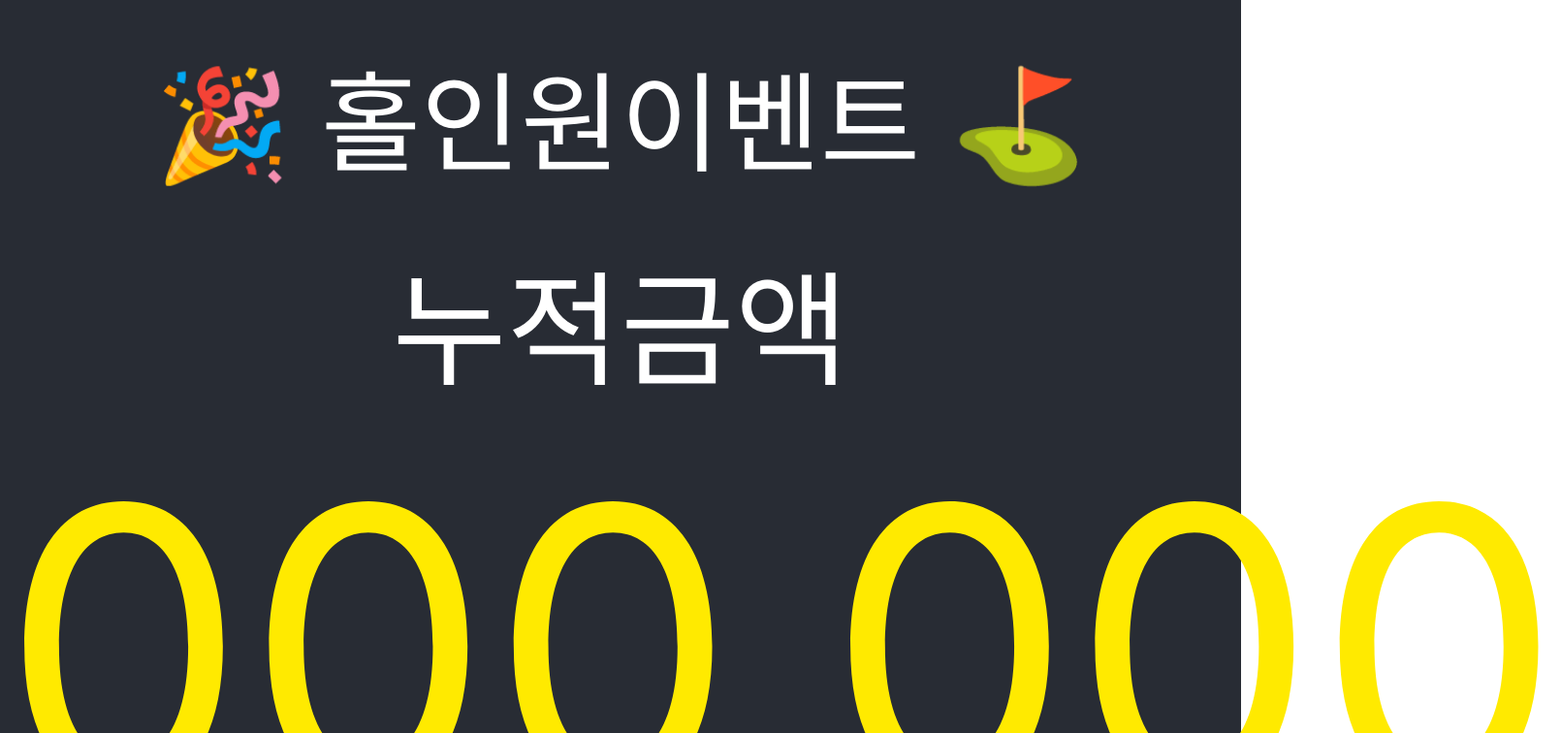
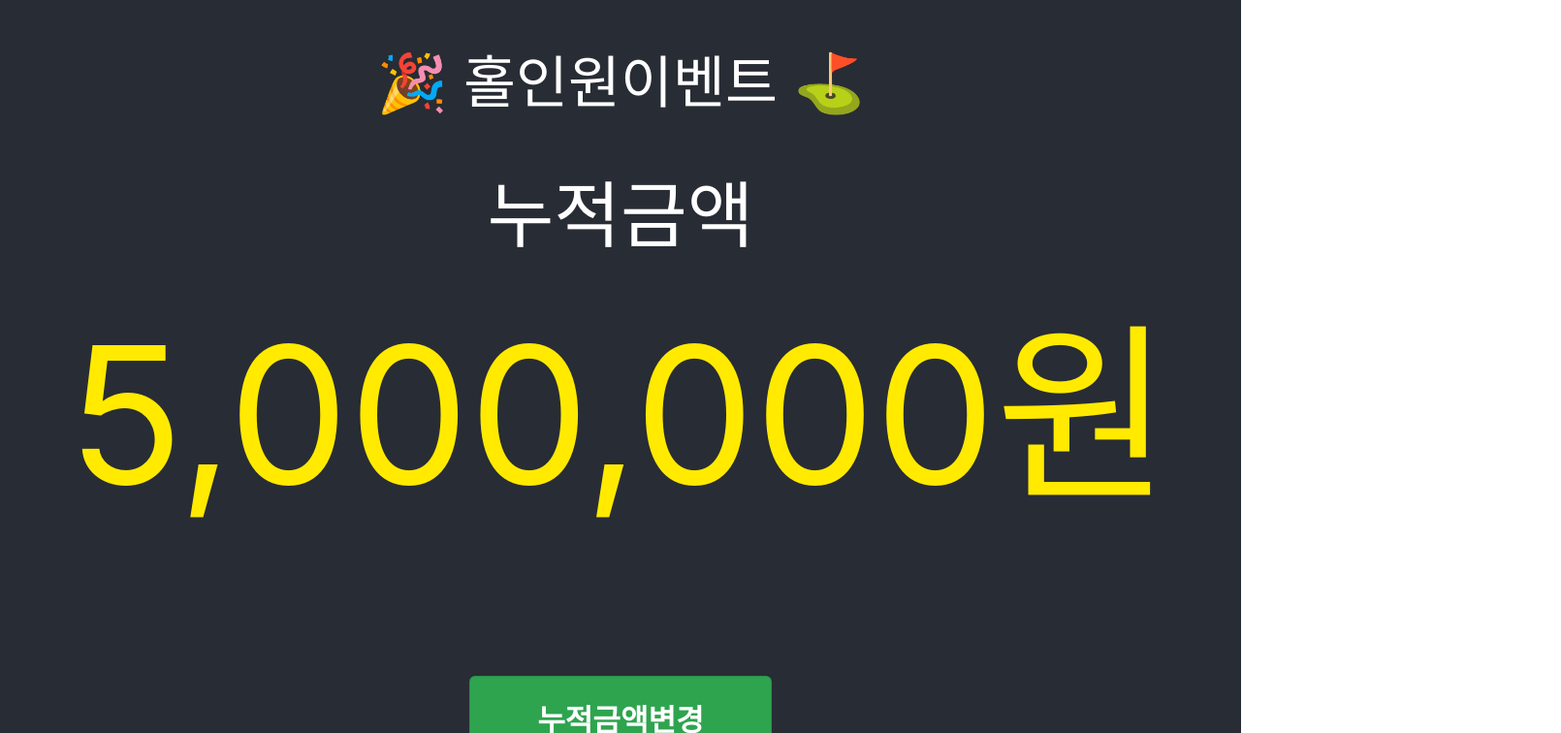
Before and after one commit to Rick00Kim/screengolf-hole-in-one, a React (Create React App) app in the folder frontend/: page / in a window 1280 px wide. Shown: the top 756 px of the page at 97% size, 1610 px wide, since content can reach past the window. Built offline with nearby package versions, Linux system fonts and the light colour scheme.

Commit message:
Modify all font size

```diff
--- a/frontend/src/App.css
+++ b/frontend/src/App.css
@@ -16,8 +16,16 @@
   color: #61dafb;
 }
 
+.event-title {
+  margin-top: 3%;
+  margin-bottom: 3%;
+}
+
+.event-amount {
+  color: #ffea00;
+}
+
 /* Button CSS */
-
 .buttonGroup {
   display: flex;
   width: 100%;
@@ -40,7 +48,6 @@
   display: inline-block;
   font-family: -apple-system, system-ui, "Segoe UI", Helvetica, Arial,
     sans-serif, "Apple Color Emoji", "Segoe UI Emoji";
-  font-size: 40px;
   font-weight: 600;
   line-height: 20px;
   padding: 6px 16px;
@@ -95,7 +102,6 @@
   display: inline-block;
   font-family: -apple-system, system-ui, "Segoe UI", Helvetica, Arial,
     sans-serif, "Apple Color Emoji", "Segoe UI Emoji";
-  font-size: 40px;
   font-weight: 600;
   line-height: 20px;
   padding: 6px 16px;
@@ -149,7 +155,6 @@
   display: inline-block;
   font-family: -apple-system, system-ui, "Segoe UI", Helvetica, Arial,
     sans-serif, "Apple Color Emoji", "Segoe UI Emoji";
-  font-size: 40px;
   font-weight: 600;
   line-height: 20px;
   padding: 6px 16px;
@@ -187,3 +192,38 @@
   background-color: #298e89;
   box-shadow: rgba(20, 70, 32, 0.2) 0 1px 0 inset;
 }
+
+@media (min-width: 768px) {
+  .event-title {
+    font-size: calc(1rem + ((1vw - 0.48em) * 8.3333));
+  }
+  .event-amount-comment {
+    font-size: calc(2rem + ((1vw - 0.48em) * 8.3333));
+  }
+  .event-amount {
+    font-size: calc(5rem + ((1vw - 7.68px) * 22.7778));
+  }
+
+  .button-increase,
+  .button-decrease,
+  .button-apply {
+    font-size: calc(1.5rem + ((1vw - 7.68px) * 1.3889));
+  }
+}
+
+@media (min-width: 1920px) {
+  .event-title {
+    font-size: 7em;
+  }
+  .event-amount-comment {
+    font-size: 8em;
+  }
+  .event-amount {
+    font-size: 400px;
+  }
+  .button-increase,
+  .button-decrease,
+  .button-apply {
+    font-size: 40px;
+  }
+}
--- a/frontend/src/App.js
+++ b/frontend/src/App.js
@@ -84,12 +84,10 @@ function App() {
   return (
     <div className="App">
       <header className="App-header">
-        <p style={{ fontSize: "7em", marginTop: `3%`, marginBottom: `3%` }}>
-          🎉 홀인원이벤트 ⛳️
-        </p>
+        <p className="event-title">🎉 홀인원이벤트 ⛳️</p>
         <div style={{ flexGrow: 1 }}>
-          <div style={{ fontSize: "8em" }}>누적금액</div>
-          <div style={{ fontSize: "25em", color: "#ffea00" }}>
+          <div className="event-amount-comment">누적금액</div>
+          <div className="event-amount">
             <NumberFormat
               thousandsGroupStyle="thousand"
               value={totalAmount}
--- a/frontend/src/AuthForm.css
+++ b/frontend/src/AuthForm.css
@@ -4,7 +4,6 @@
   display: flex;
   align-items: center;
   justify-content: space-around;
-  font-size: 5em;
   color: white;
 }
 
@@ -14,7 +13,6 @@
 }
 
 .error {
-  font-size: 3rem;
   color: rgb(233, 68, 8);
 }
 
@@ -25,13 +23,12 @@
 .pass-input {
   font-family: "Roboto", sans-serif;
   color: #333;
-  font-size: 3rem;
   margin: 0 auto;
-  padding: 1.5rem 2rem;
+  padding: 1rem 1rem;
   border-radius: 0.2rem;
   background-color: rgb(170, 182, 166);
   border: none;
-  width: 90%;
+  width: 60%;
   height: 100%;
   display: block;
   border-bottom: 0.3rem solid transparent;
@@ -41,8 +38,6 @@
 /* Submit button css */
 .button-submit {
   appearance: none;
-  height: 3em;
-  width: 10em;
   background-color: #39bd5e;
   border: 1px solid rgba(27, 31, 35, 0.15);
   border-radius: 6px;
@@ -53,7 +48,6 @@
   display: inline-block;
   font-family: -apple-system, system-ui, "Segoe UI", Helvetica, Arial,
     sans-serif, "Apple Color Emoji", "Segoe UI Emoji";
-  font-size: 40px;
   font-weight: 600;
   line-height: 20px;
   padding: 6px 16px;
@@ -92,3 +86,36 @@
   background-color: #298e46;
   box-shadow: rgba(20, 70, 32, 0.2) 0 1px 0 inset;
 }
+@media (min-width: 768px) {
+  .title {
+    font-size: calc(1.5rem + ((1vw - 7.68px) * 3.8611));
+  }
+  .error {
+    font-size: calc(1.25rem + ((1vw - 7.68px) * 2.4306));
+  }
+  .pass-input {
+    font-size: calc(1.25rem + ((1vw - 7.68px) * 2.4306));
+  }
+  .button-submit {
+    font-size: calc(1.25rem + ((1vw - 7.68px) * 1.7361));
+    width: calc(8rem + ((1vw - 7.68px) * 8.1736));
+    height: calc(3rem + ((1vw - 7.68px) * 3.3472));
+  }
+}
+
+@media (min-width: 1920px) {
+  .title {
+    font-size: 80px;
+  }
+  .error {
+    font-size: 48px;
+  }
+  .pass-input {
+    font-size: 48px;
+  }
+  .button-submit {
+    font-size: 40px;
+    width: 10em;
+    height: 2.7em;
+  }
+}
```
